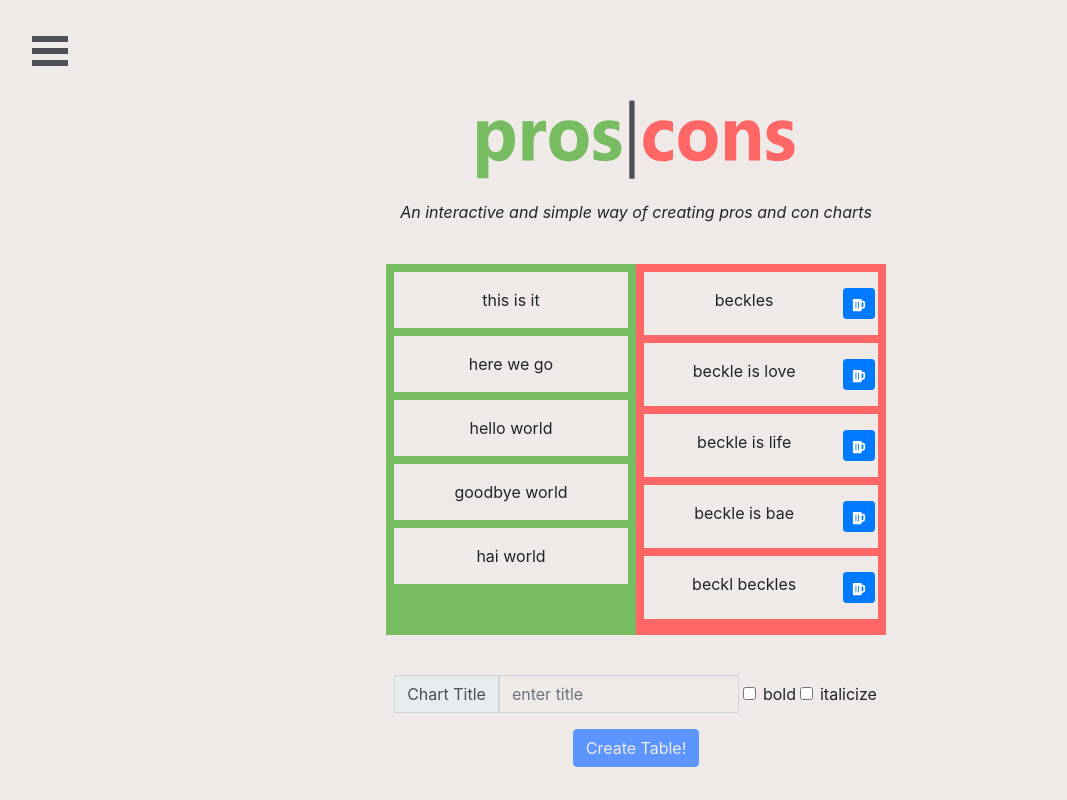
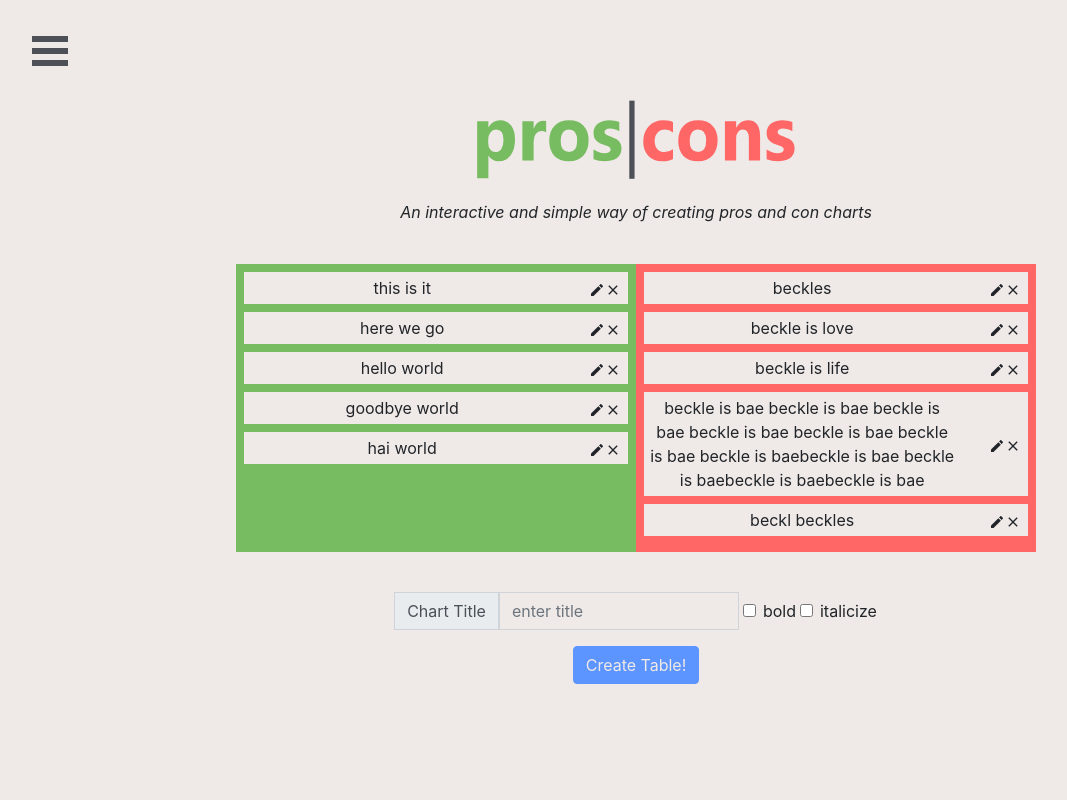
Before and after one commit to aenahr/pros-and-cons, a React (Create React App) app: page / in a window 1280 px wide. Shown: the whole page, without its empty margins (4-1071 px from the left). Built offline with nearby package versions, Linux system fonts and the light colour scheme.

Commit message:
Add edit and remove icons to item. User now able to remove items from list.

```diff
--- a/src/components/chart/Chart.css
+++ b/src/components/chart/Chart.css
@@ -58,3 +58,22 @@ Form{
     justify-content: center;
     margin: 2.5em 0;
 }
+
+.iconButton:hover{
+    color: var(--color-tertiary);
+    cursor: pointer;
+}
+
+.item-content{
+    padding: 0;
+    margin: 0;
+}
+
+.item-container{
+    padding: 0;
+    margin: 0;
+}
+
+.item-col{
+    align-self: center;
+}
--- a/src/components/chart/Chart.js
+++ b/src/components/chart/Chart.js
@@ -2,28 +2,26 @@ import React from 'react';
 import "./Chart.css";
 import { FormControl, Button, Form, InputGroup, Container, Row, Col } from 'react-bootstrap';
 import { DragDropContext, Droppable, Draggable } from 'react-beautiful-dnd';
-import { FaBeer } from 'react-icons/fa';
-
+import { MdClose, MdEdit } from 'react-icons/md';
 
 const grid = 8;
 
 const prosListStyle = isDraggingOver => ({
     background: isDraggingOver ? '#5C95FF' : '#78BC61',
     padding: grid,
-    width: 250
+    width: 400
 });
 
 const consListStyle = isDraggingOver => ({
     background: isDraggingOver ? '#5C95FF' : '#FF6666',
     padding: grid,
-    width: 250
+    width: 400
 });
 
 const reorder = (list, startIndex, endIndex) => {
     const result = Array.from(list);
     const [removed] = result.splice(startIndex, 1);
     result.splice(endIndex, 0, removed);
-
     return result;
 };
 
@@ -44,7 +42,7 @@ const move = (source, destination, droppableSource, droppableDestination) => {
 const getItemStyle = (isDragging, draggableStyle) => ({
     // some basic styles to make the items look a bit nicer
     userSelect: 'none',
-    padding: grid * 2,
+    padding: '0.25em',
     margin: `0 0 ${grid}px 0`,
 
     // change background colour if dragging
@@ -99,7 +97,7 @@ export default class Chart extends React.Component {
                 },
                 {
                     id: "19",
-                    content: 'beckle is bae'
+                    content: 'beckle is bae beckle is bae beckle is bae beckle is bae beckle is bae beckle is bae beckle is baebeckle is bae beckle is baebeckle is baebeckle is bae'
                 },
                 {
                     id: "10",
@@ -138,7 +136,17 @@ export default class Chart extends React.Component {
                                                     snapshot.isDragging,
                                                     provided.draggableProps.style
                                                 )}>
-                                                {item.content}
+                                                <Container className="item-container">
+                                                    <Row>
+                                                        <Col sm="10" className="item-col">
+                                                            <p className="item-content">{item.content}</p>
+                                                        </Col>
+                                                        <Col sm="2" className="item-col">
+                                                            <MdEdit className="icon-button" onClick = {() => this.editItem(index)} />
+                                                            <MdClose className="icon-button" onClick = {() => this.removePro(index)} />
+                                                        </Col>
+                                                    </Row>
+                                                </Container>
                                             </div>
                                         )}
                                     </Draggable>
@@ -166,16 +174,17 @@ export default class Chart extends React.Component {
                                                     snapshot.isDragging,
                                                     provided.draggableProps.style
                                                 )}>
-                                                    <Container>
-                                                        <Row>
-                                                            <Col sm="10">
-                                                                {item.content}
-                                                            </Col>
-                                                            <Col sm="2">
-                                                                <Button size="sm" onClick = {() => this.removeItem(item,index)}><FaBeer  /></Button>
-                                                            </Col>
-                                                        </Row>
-                                                    </Container>
+                                                <Container className="item-container">
+                                                    <Row>
+                                                        <Col sm="10" className="item-col">
+                                                            <p className="item-content">{item.content}</p>
+                                                        </Col>
+                                                        <Col sm="2" className="item-col">
+                                                            <MdEdit className="icon-button" onClick = {() => this.editItem(index)} />
+                                                            <MdClose className="icon-button" onClick = {() => this.removeCon(index)} />
+                                                        </Col>
+                                                    </Row>
+                                                </Container>
                                             </div>
                                         )}
                                     </Draggable>
@@ -201,17 +210,25 @@ export default class Chart extends React.Component {
         )
     }
 
+    /** Function that create a new item to list */
     createItem = () => {
         let newItem = {id: "20", content: "hehe"};
         let newList = this.state.pros.push(newItem);
         this.setState({ pros: newList})
     }
 
-    removeItem = (item,index) => {
-        console.log("I'm here")
-        console.log(item);
-        console.log(index);
-        // this.state.items.splice(index, 1)
+    /** Function that remove an item from cons list */
+    removeCon = (index) => {
+        let arr = [...this.state.cons];
+        arr.splice(index,1);
+        this.setState({cons : arr});
+    }
+
+    /** Function that remove an item from pros list */
+    removePro = (index) => {
+        let arr = [...this.state.pros];
+        arr.splice(index,1);
+        this.setState({pros : arr});
     }
 
     /** Function that will bold or un-bold the title */
```
